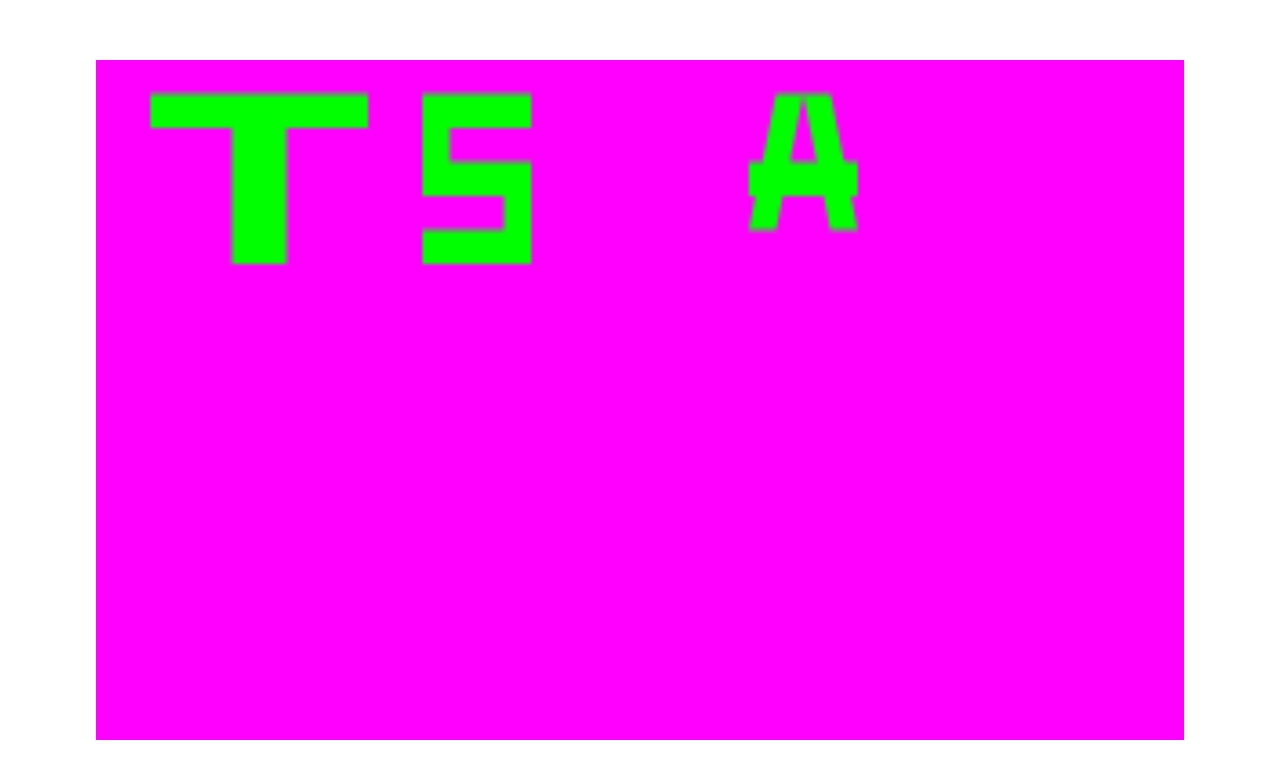
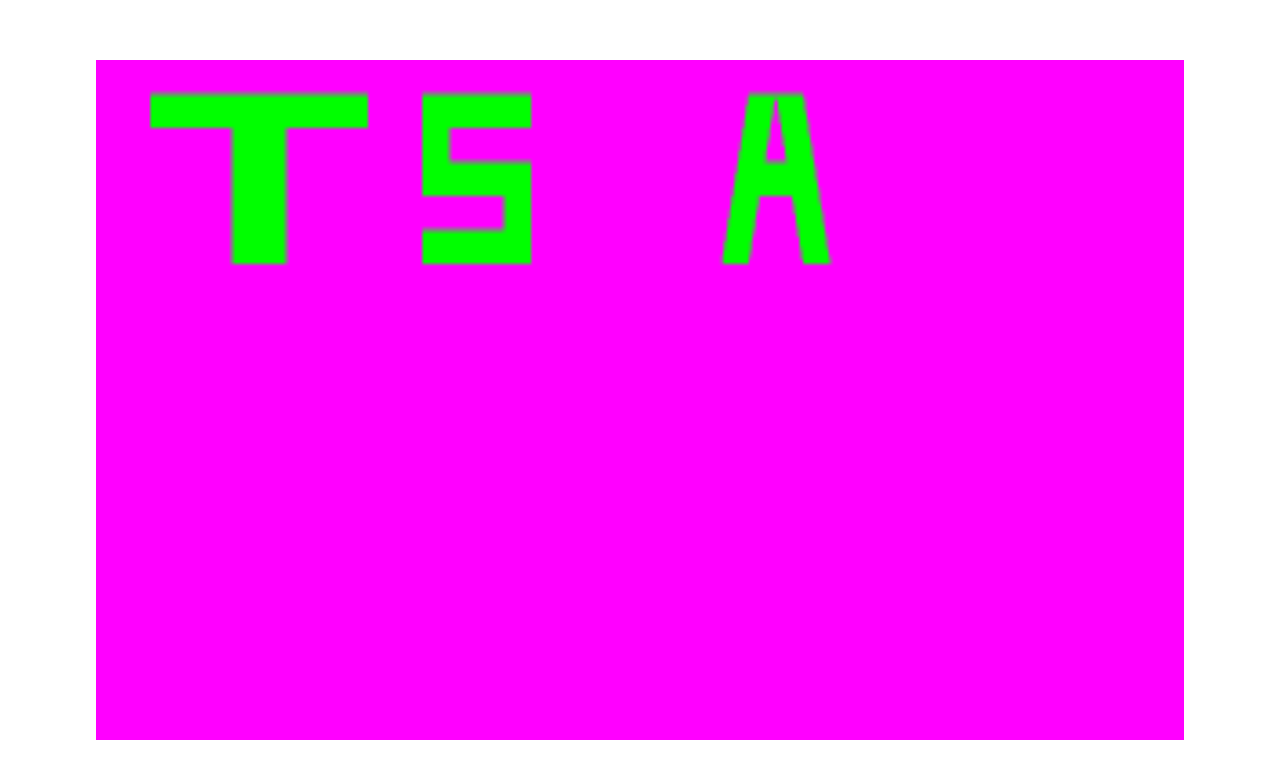
Before and after one commit to cg20241b/learning-webgl-tsaqifimtinan, a website: page index.html in a window 1280 px wide. Drawn offline with Linux system fonts and the light colour scheme.

Commit message:
gl.TRIANGLES done

```diff
--- a/index.html
+++ b/index.html
@@ -174,12 +174,12 @@
                 -0.25,  0.5,  -0.2,  0.6,  -0.2,  0.5,  // Second triangle of the vertical bar (moved to the right by 0.05)
 
                 // A
-                0.2,  0.5,   0.25,  0.9,   0.25,  0.5,  // Left diagonal (slimmer)
-                0.25,  0.9,   0.3,  0.9,   0.25,  0.5,
-                0.3,  0.9,   0.35,  0.9,   0.35,  0.5,  // Right diagonal (slimmer)
-                0.35,  0.9,   0.4,  0.5,   0.35,  0.5,
-                0.2,  0.7,   0.4,  0.7,   0.2,  0.6,  // Middle horizontal bar
-                0.2,  0.6,   0.4,  0.7,   0.4,  0.6,
+                0.15,  0.4,   0.2,  0.9,   0.2,  0.4,  // Left diagonal (extended downwards)
+                0.2,  0.9,   0.25,  0.9,   0.2,  0.4,
+                0.25,  0.9,   0.3,  0.9,   0.3,  0.4,  // Right diagonal (extended downwards)
+                0.3,  0.9,   0.35,  0.4,   0.3,  0.4,
+                0.2,  0.7,   0.3,  0.7,   0.2,  0.6,  // Middle horizontal bar
+                0.2,  0.6,   0.3,  0.7,   0.3,  0.6,
             ];
 
             // Now pass the list of positions into WebGL to build the
```
Also changed, not shown: README.md.
